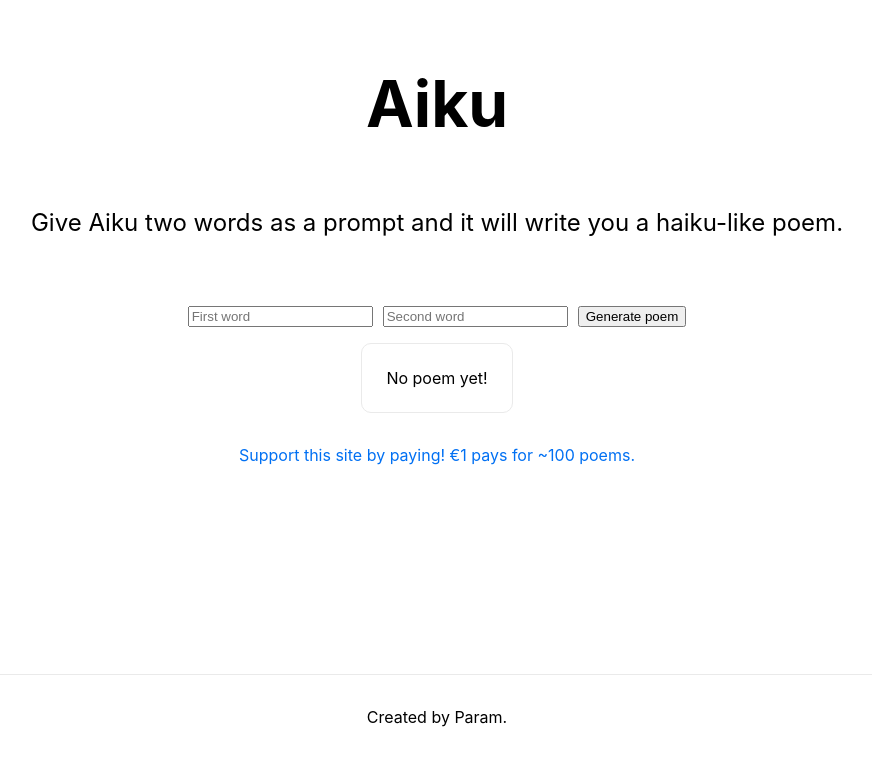
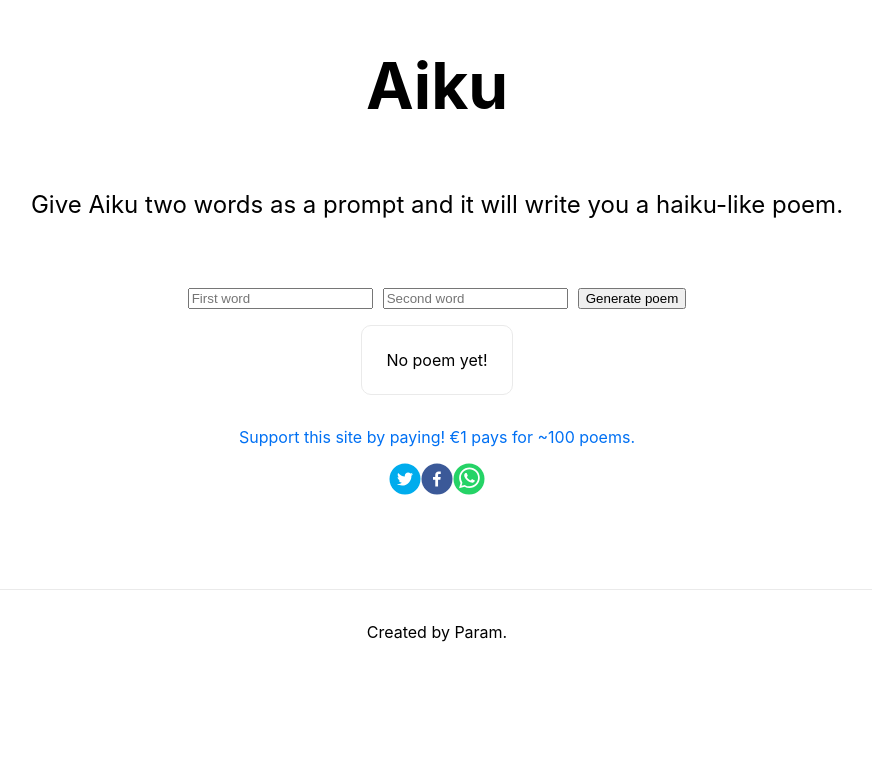
Before and after one commit to paramsingh/aiku, a Next.js app in the folder fe/: page / in a window 1280 px wide. Shown: the part 126-885 px from the top of the page, without its empty margins (203-1075 px from the left). After the commit the page ends 800 px from the top, so only its background shows below. Built offline with nearby package versions, Linux system fonts and the light colour scheme.

Commit message:
add share pages and fix footer

```diff
--- a/fe/package.json
+++ b/fe/package.json
@@ -11,7 +11,8 @@
     "axios": "^0.25.0",
     "next": "12.0.10",
     "react": "17.0.2",
-    "react-dom": "17.0.2"
+    "react-dom": "17.0.2",
+    "react-share": "^4.4.0"
   },
   "devDependencies": {
     "@types/node": "17.0.15",
--- a/fe/pages/index.tsx
+++ b/fe/pages/index.tsx
@@ -3,6 +3,7 @@ import Head from 'next/head'
 import React, { useState } from 'react'
 import styles from '../styles/Home.module.css'
 import { getPoem } from '../helpers/api'
+import { FacebookShareButton, FacebookIcon, TwitterIcon, TwitterShareButton, WhatsappShareButton, WhatsappIcon } from 'react-share';
 
 const MAX_WORD_LENGTH = 50;
 
@@ -86,6 +87,19 @@ const Home: NextPage = () => {
         <div className={styles.card}>{poem || "No poem yet!"}</div>
 
         <p className={styles.donate}><a href="https://buy.stripe.com/14k4ifalecFH0cUeUV">Support this site by paying! €1 pays for ~100 poems.</a></p>
+
+        <div className={styles.social}>
+          <TwitterShareButton title={poem} url={`\n\n - Aiku (https://aiku.param.codes)`}>
+            <TwitterIcon size={32} round={true} />
+          </TwitterShareButton>
+          <FacebookShareButton quote={poem} url={`\n\n - Aiku (https://aiku.param.codes)`}>
+            <FacebookIcon size={32} round={true} />
+          </FacebookShareButton>
+          <WhatsappShareButton title={poem} url={`\n\n - Aiku (https://aiku.param.codes)`}>
+            <WhatsappIcon size={32} round={true} />
+          </WhatsappShareButton>
+        </div>
+
       </main>
 
       <footer className={styles.footer}>
--- a/fe/styles/Home.module.css
+++ b/fe/styles/Home.module.css
@@ -13,12 +13,12 @@
 }
 
 .footer {
-  display: flex;
-  flex: 1;
+  position: absolute;
+  bottom: 0;
+  width: 100%;
+  margin: 0 -2rem;
   padding: 2rem 0;
   border-top: 1px solid #eaeaea;
-  justify-content: center;
-  align-items: center;
 }
 
 .footer a {
```
Also changed, not shown: 1 other file (tests, documents, lock files or other folders).
